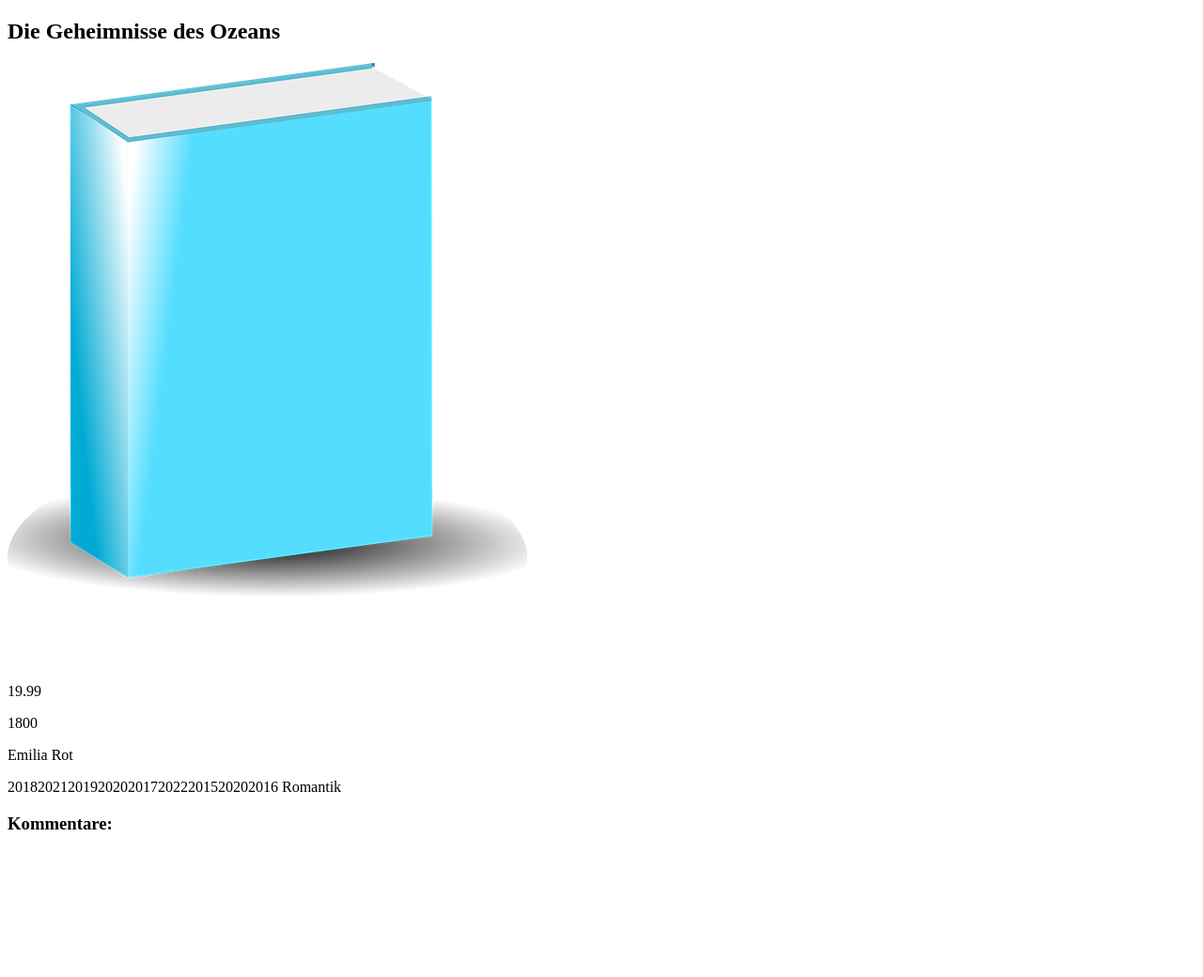
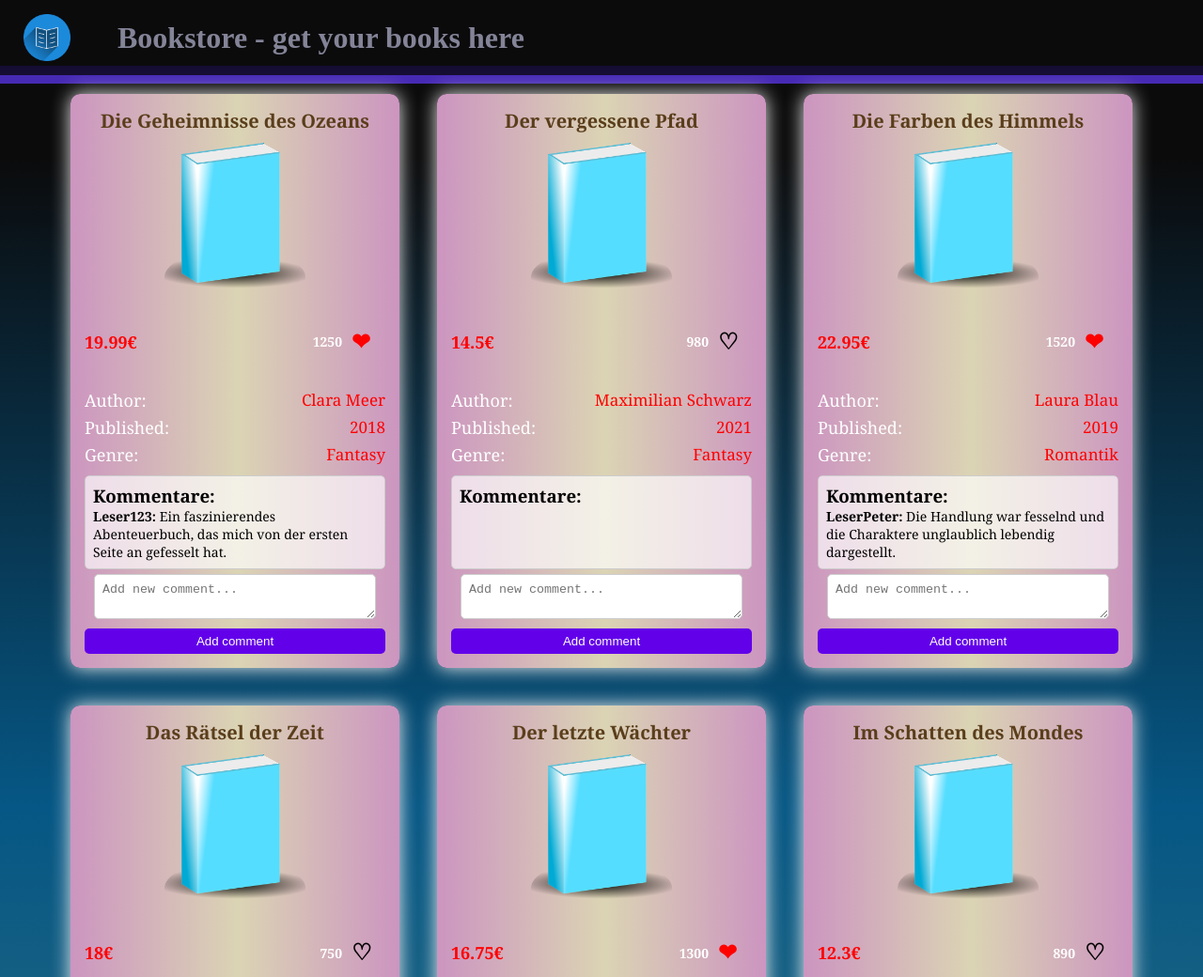
Before and after one commit to Sch-Marvin/Bookstore, a plain HTML site: page index.html in a window 1280 px wide. Shown: the top 1040 px of the page at 94% size. Before the commit the page ends 906 px from the top, so only its background shows below. Drawn offline with Linux system fonts and the light colour scheme.

Commit message:
last Update

```diff
--- a/index.html
+++ b/index.html
@@ -3,28 +3,22 @@
   <head>
     <meta charset="UTF-8" />
     <meta name="viewport" content="width=device-width, initial-scale=1.0" />
+    <link rel="stylesheet" href="style.css" />
     <title>Bookstore</title>
   </head>
 
-  <body onload="renderAllFunction()">
-    <div>
-      <h2 id="title_content"></h2>
-      <img src="img/book-438935_640.png" alt="Buch" />
-      <p id="price"></p>
-      <p id="liked"></p>
-      <p id="author"></p>
-      <span id="release_date"></span>
-      <span id="genre"></span>
-    </div>
+  <header id="to_the_top">
+    <img src="img/a-book-1157658_640.png" style="height: 50px; width: 50px" alt=""/>
+    <h1 id="d_none">Bookstore - get your books here</h1>
+  </header>
 
-    <div>
-      <h3>Kommentare:</h3>
-    </div>
-
+  <body onload="renderBooks()">
+    <div id="books-Container" class="books_container"></div>
+      <footer>
+        <a href="#to_the_top">
+          <img src="img/a-book-1157658_640.png" style="height: 50px; width: 50px" alt=""/>
+        </a>
+      </footer>
     <script src="script.js"></script>
   </body>
 </html>
-
-<!--
-Bookimgage https://pixabay.com/de/vectors/buchen-buchcover-startseite-leer-438935/
-für Impressum verwenden. -->
--- a/script.js
+++ b/script.js
@@ -193,162 +193,66 @@ let books = [
   },
 ];
 
-function renderAllFunction() {
-  renderBookTitles();
-  renderPrice();
-  renderLikes();
-  renderAuthor();
-  renderReleaseDate();
-  renderGenre();
+function renderBooks() {
+  let bookRef = document.getElementById("books-Container");
+  bookRef.innerHTML = "";
+
+  books.forEach((book, index) => {
+    let bookElement = document.createElement("div");
+    bookElement.classList.add("book-item");
+
+    bookElement.innerHTML = `
+      <h2>${book.name}</h2>
+      <div>
+        <img src="img/book-438935_640.png" alt="Book"/>
+      </div>
+      <div class="first-content">
+        <p>${book.price}€</p>
+        <p>
+            <span>${book.likes}
+            <input type="checkbox" id="heart-${index}" ${book.liked ? 'checked' : ''} onclick="toggleLike(${index})">
+            <label for="heart-${index}"></label>
+          </span>
+        </p>
+      </div>
+      <br>
+      <div class:"secend-content">
+        <p>Author: <span class="create-content">${book.author}</span></p>
+        <p>Published: <span class="create-content"> ${book.publishedYear}</span></p>
+        <p>Genre: <span class="create-content">${book.genre}</span></p>
+      </div>
+      <div class="comment-section">
+        <h3>Kommentare:</h3>
+        <ul>
+          ${book.comments.map(comment => `<li><strong>${comment.name}:</strong> ${comment.comment}</li>`).join('')}
+        </ul>
+      </div>
+      <textarea id="new-comment-${index}" class="comment-input" placeholder="Add new comment..."></textarea>
+      <button class="comment-button" onclick="addComment(${index})">Add comment</button>
+    `;
+    bookRef.appendChild(bookElement);
+  });
 }
 
-function renderBookTitles() {
-  let booksTitleRef = document.getElementById("title_content");
-  let titlesContent = "";
-  for (
-    let indexBookTitles = 0;
-    indexBookTitles < books.length;
-    indexBookTitles++
-  ) {
-    titlesContent = books[0].name + "<br>";
+function toggleLike(index) {
+  books[index].liked = !books[index].liked;
+  if (books[index].liked) {
+    books[index].likes += 1;
+  } else {
+    books[index].likes -= 1;
   }
-  booksTitleRef.innerHTML = titlesContent;
+  renderBooks();
 }
 
-function renderPrice() {
-  let priceRef = document.getElementById("price");
-  for (let indexPrice = 0; indexPrice < books.length; indexPrice++) {
-    priceRef.innerHTML = books[indexPrice].price;
+function addComment(index) {
+  const commentText = document.getElementById(`new-comment-${index}`).value;
+  if (commentText.trim() !== "") {
+    const newComment = {
+      name: "User",
+      comment: commentText
+    };
+    books[index].comments.push(newComment);
+    document.getElementById(`new-comment-${index}`).value = "";
+    renderBooks();
   }
 }
-
-function renderLikes() {
-  let likesRef = document.getElementById("liked");
-
-  for (let indexLikes = 0; indexLikes < books.length; indexLikes++) {
-    likesRef.innerHTML = books[indexLikes].likes;
-  }
-}
-
-function renderAuthor() {
-  let authorRef = document.getElementById("author");
-  for (let indexAuthor = 0; indexAuthor < books.length; indexAuthor++) {
-    authorRef.innerHTML = books[indexAuthor].author;
-  }
-}
-
-function renderReleaseDate() {
-  let releaseDateRef = document.getElementById("release_date");
-  let releaseDateContent = " ";
-  for (
-    let indexReleaseDate = 0;indexReleaseDate < books.length;indexReleaseDate++) {
-    releaseDateContent += books[indexReleaseDate].publishedYear;
-  }
-  releaseDateRef.innerHTML = releaseDateContent;
-}
-
-function renderGenre() {
-  let genreRef = document.getElementById("genre");
-  for (let indexGenre = 0; indexGenre < books.length; indexGenre++) {
-    genreRef.innerHTML = books[indexGenre].genre;
-  }
-}
-
-function getBooksInfoTemplate(index) {
-  if (index < 0 || index >= books.length) {
-    return `<p> Ungültiger Index </p>`;
-  }
-
-  const book = books[index];
-  return `
-    <div>
-      <h2 id="title_content">${books[0].name}</h2>
-      <img src="img/book-438935_640.png" alt="Buch" />
-      <p id="price"></p>
-      <p id="liked"></p>
-      <p id="author"></p>
-      <span id="release_date"></span>
-      <span id="genre"></span>
-    </div>
-
-       <div>
-      <h2 id="title_content">${books[1].name}</h2>
-      <img src="img/book-438935_640.png" alt="Buch" />
-      <p id="price"></p>
-      <p id="liked"></p>
-      <p id="author"></p>
-      <span id="release_date"></span>
-      <span id="genre"></span>
-    </div>
-
-       <div>
-      <h2 id="title_content">${books[2].name}</h2>
-      <img src="img/book-438935_640.png" alt="Buch" />
-      <p id="price"></p>
-      <p id="liked"></p>
-      <p id="author"></p>
-      <span id="release_date"></span>
-      <span id="genre"></span>
-    </div>
-
-       <div>
-      <h2 id="title_content">${books[3].name}</h2>
-      <img src="img/book-438935_640.png" alt="Buch" />
-      <p id="price"></p>
-      <p id="liked"></p>
-      <p id="author"></p>
-      <span id="release_date"></span>
-      <span id="genre"></span>
-    </div>
-
-      <div>
-      <h2 id="title_content">${books[4].name}</h2>
-      <img src="img/book-438935_640.png" alt="Buch" />
-      <p id="price"></p>
-      <p id="liked"></p>
-      <p id="author"></p>
-      <span id="release_date"></span>
-      <span id="genre"></span>
-     </div>
-
-       <div>
-      <h2 id="title_content">${books[5].name}</h2>
-      <img src="img/book-438935_640.png" alt="Buch" />
-      <p id="price"></p>
-      <p id="liked"></p>
-      <p id="author"></p>
-      <span id="release_date"></span>
-      <span id="genre"></span>
-    </div>
-
-       <div>
-      <h2 id="title_content">${books[6].name}</h2>
-      <img src="img/book-438935_640.png" alt="Buch" />
-      <p id="price"></p>
-      <p id="liked"></p>
-      <p id="author"></p>
-      <span id="release_date"></span>
-      <span id="genre"></span>
-    </div>
-
-       <div>
-      <h2 id="title_content">${books[7].name}</h2>
-      <img src="img/book-438935_640.png" alt="Buch" />
-      <p id="price"></p>
-      <p id="liked"></p>
-      <p id="author"></p>
-      <span id="release_date"></span>
-      <span id="genre"></span>
-    </div>
-       <div>
-      <h2 id="title_content">${books[8].name}</h2>
-      <img src="img/book-438935_640.png" alt="Buch" />
-      <p id="price"></p>
-      <p id="liked"></p>
-      <p id="author"></p>
-      <span id="release_date"></span>
-      <span id="genre"></span>
-    </div>
-
-`;
-}
--- a/style.css
+++ b/style.css
@@ -0,0 +1,194 @@
+* {
+  margin: 0;
+  padding: 0;
+  box-sizing: border-box;
+  width: 100%;
+  height: auto;
+  scroll-behavior: smooth;
+}
+
+header {
+  background-color: #0b0b0c;
+  color: #bebedbad;
+  display: flex;
+  align-items: center;
+  gap: 50px;
+  padding-bottom: 5px;
+  padding-left: 25px;
+  padding-top: 15px;
+  outline: 19px groove rgba(58,34,148,0.76);
+}
+
+footer a{
+  background-color: #4d7f79fa;
+  height: 100px;
+  display: flex;
+  justify-content: center;
+  align-items: center;
+}
+
+.books_container {
+  display: flex;
+  flex-wrap: wrap;
+  gap: 20px;
+  justify-content: center;
+  padding: 20px;
+  max-width: 100%;
+  background-color: #0b0b0c;
+  background-image: linear-gradient(180deg,#0b0b0c 5%,#065785 40%,#4d7f79 90%);
+}
+
+.book-item {
+  width: 350px;
+  height: auto;
+  background-image: linear-gradient(to right,#cc95c0 0%,#dbd4b4 51%,#cc95c0 100%);
+  border-radius: 10px;
+  box-shadow: 5px 5px 15px rgba(0, 0, 0, 0.3);
+  padding: 15px;
+  text-align: center;
+  font-family: "Georgia", serif;
+  transition: transform 0.3s;
+  margin: 10px;
+  background-size: 100% auto;
+  color: white;
+  box-shadow: 0 0 20px #eee;
+  position: relative;
+}
+
+.book-item:hover {
+  transform: scale(1.05);
+  background-position: right center;
+  color: #000000;
+}
+
+.book-item h2 {
+  font-size: 20px;
+  color: #5a3e1b;
+  font-weight: bold;
+}
+
+.book-item h3 {
+  color: black;
+}
+
+.book-item img {
+  width: 150px;
+  height: auto;
+  margin: 10px auto;
+}
+
+.book-item p {
+  font-size: 18px;
+  margin: 5px 0;
+  display: flex;
+  align-items: center;
+  text-align: right;
+}
+
+.first-content {
+  display: flex;
+  justify-content: space-evenly;
+  color: #ff0000;
+  font-weight: bold;
+}
+
+.first-content span {
+  color: #fff;
+  font-size: 14px;
+  display: flex;
+  justify-content: end;
+  align-items: center;
+  gap: 10px;
+}
+
+input[type="checkbox"] {
+  display: none;
+}
+
+input[type="checkbox"] + label {
+  font-size: 1.5rem;
+  cursor: pointer;
+  position: relative;
+  display: inline-block;
+  width: 1.5em;
+  height: 1.5em;
+}
+
+input[type="checkbox"] + label::before {
+  content: "♡";
+  font-size: 1.5rem;
+  color: black;
+  position: absolute;
+  top: 0;
+  left: 0;
+  transition: color 0.3s ease-in-out;
+}
+
+input[type="checkbox"]:checked + label::before {
+  content: "❤";
+  color: red;
+}
+
+.create-content {
+  color: #ff0000;
+  font-weight: lighter;
+  font-size: 17px;
+}
+
+.comment-section {
+  max-height: 100px;
+  min-height: 100px;
+  overflow-y: auto;
+  border: 1px solid #ccc;
+  padding: 8px;
+  background: #ffffffaa;
+  border-radius: 5px;
+  text-align: left;
+  margin-top: 10px;
+}
+
+.comment-section ul {
+  padding: 0;
+  list-style-type: none;
+}
+
+.comment-section li {
+  font-size: 14px;
+  margin-bottom: 5px;
+  color: black;
+}
+
+.comment-input {
+  width: calc(100% - 20px);
+  padding: 8px;
+  margin-top: 5px;
+  border: 1px solid #ccc;
+  border-radius: 5px;
+}
+
+.comment-button {
+  margin-top: 5px;
+  padding: 6px 12px;
+  background-color: #6200ea;
+  color: white;
+  border: none;
+  border-radius: 5px;
+  cursor: pointer;
+}
+
+.comment-button:hover {
+  background-color: #3700b3;
+}
+
+/* Media */
+
+@media (max-width:590px){
+  h1{
+    display: none;
+  }
+  header{
+    display: flex;
+    justify-content: center;
+    padding-top: 15px;
+    }
+  }
```
Also changed, not shown: img/a-book-1157658_640.png (added).
